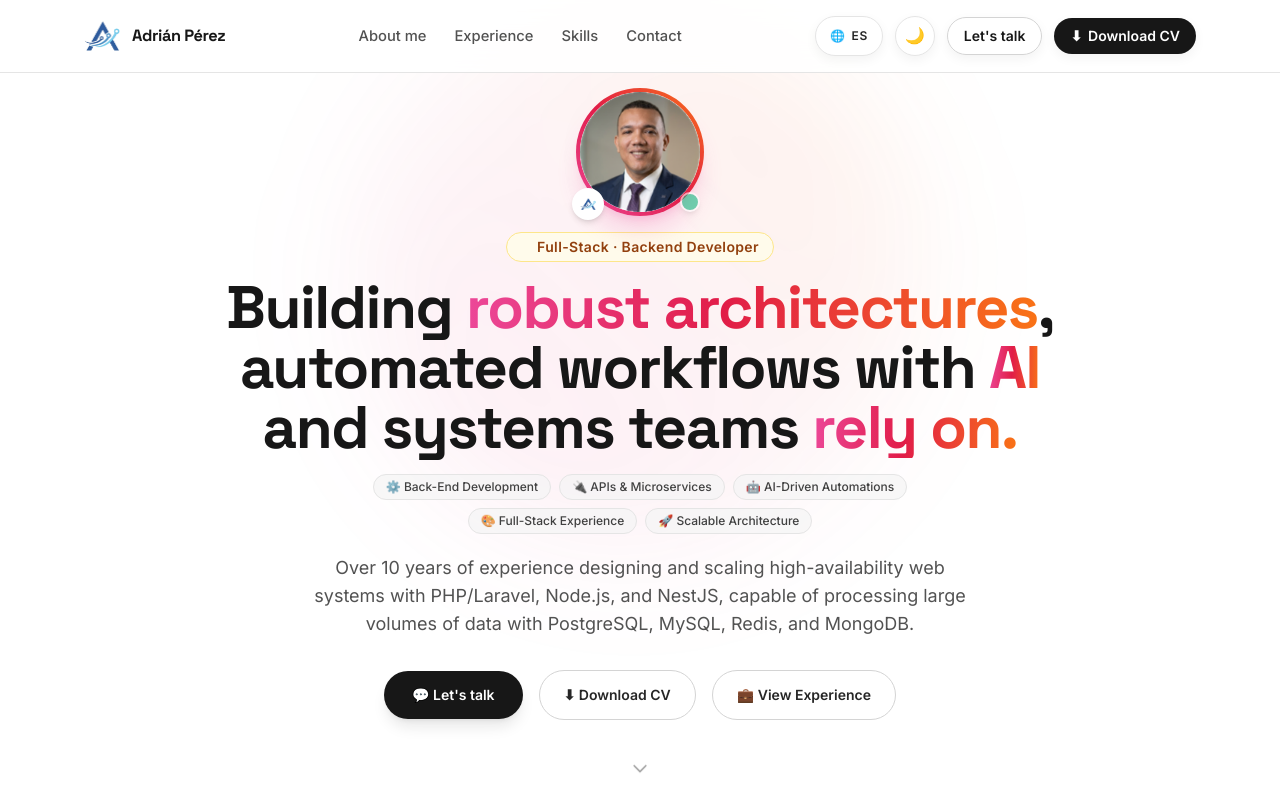
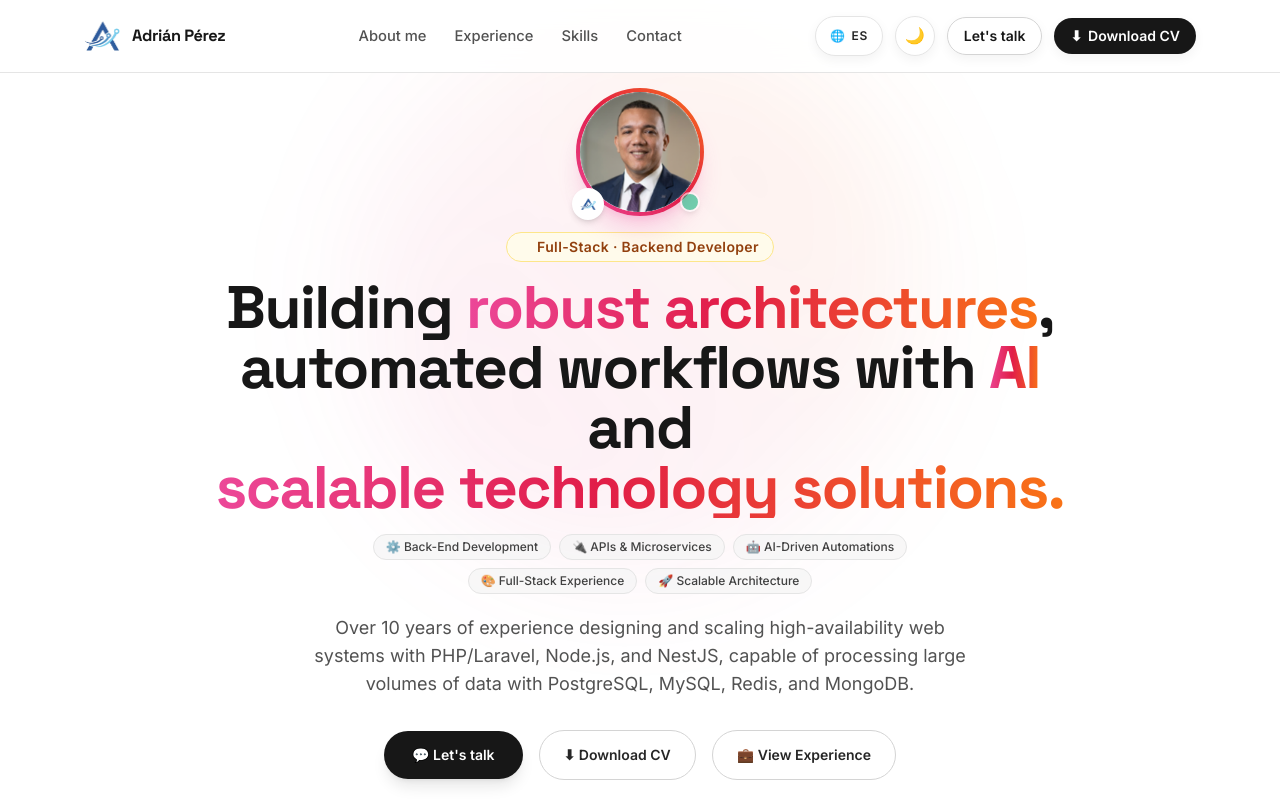
Before and after one commit to adrianjp2/portfolio, a Next.js app: page /en in a window 1280 px wide. Shown: the top 800 px of the page. Built offline with nearby package versions, Linux system fonts and the light colour scheme.

Commit message:
content: update hero main headline and add custom 404 not-found page

```diff
--- /dev/null
+++ b/src/app/not-found.tsx
@@ -0,0 +1,18 @@
+import Link from 'next/link';
+
+export default function NotFound() {
+  return (
+    <div className="min-h-screen flex flex-col items-center justify-center text-center px-6 bg-background text-foreground">
+      <h2 className="font-grotesk text-6xl font-bold mb-4 grad-text">404</h2>
+      <p className="text-lg text-neutral-600 dark:text-neutral-400 mb-8 max-w-md">
+        Página no encontrada / Page not found
+      </p>
+      <Link
+        href="/es"
+        className="px-6 py-3 rounded-full bg-neutral-900 text-white dark:bg-white dark:text-neutral-900 font-semibold text-sm hover:opacity-90 transition-opacity"
+      >
+        Volver al inicio / Return home
+      </Link>
+    </div>
+  );
+}
--- a/src/data/translations.ts
+++ b/src/data/translations.ts
@@ -98,8 +98,8 @@ export const translations: Record<Language, TranslationDictionary> = {
     hero_title_highlight1: "arquitecturas robustas",
     hero_title_2: ", flujos automatizados con ",
     hero_title_highlight2: "IA",
-    hero_title_3: " y sistemas en los que los equipos ",
-    hero_title_highlight3: "confían.",
+    hero_title_3: " y ",
+    hero_title_highlight3: "soluciones tecnológicas escalables.",
     hero_pill_backend: "⚙️ Desarrollo Back-End",
     hero_pill_apis: "🔌 APIs & Microservicios",
     hero_pill_ai: "🤖 Automatizaciones con IA",
@@ -175,8 +175,8 @@ export const translations: Record<Language, TranslationDictionary> = {
     hero_title_highlight1: "robust architectures",
     hero_title_2: ", automated workflows with ",
     hero_title_highlight2: "AI",
-    hero_title_3: " and systems teams ",
-    hero_title_highlight3: "rely on.",
+    hero_title_3: " and ",
+    hero_title_highlight3: "scalable technology solutions.",
     hero_pill_backend: "⚙️ Back-End Development",
     hero_pill_apis: "🔌 APIs & Microservices",
     hero_pill_ai: "🤖 AI-Driven Automations",
```
Also changed, not shown: 1 other file (tests, documents, lock files or other folders).
